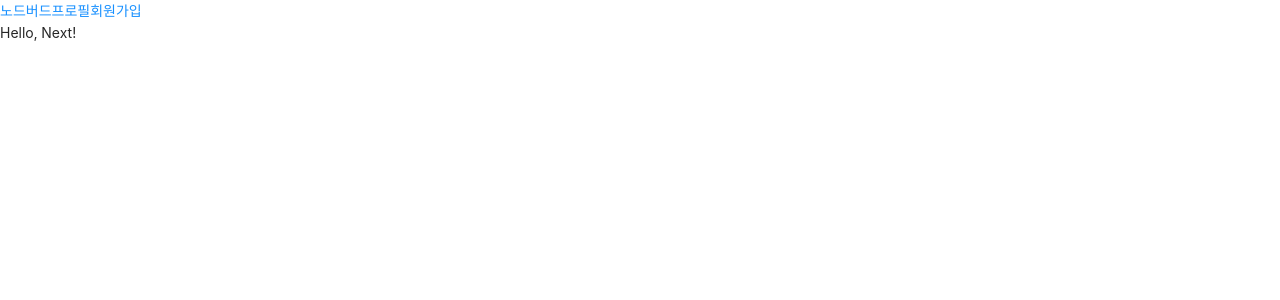
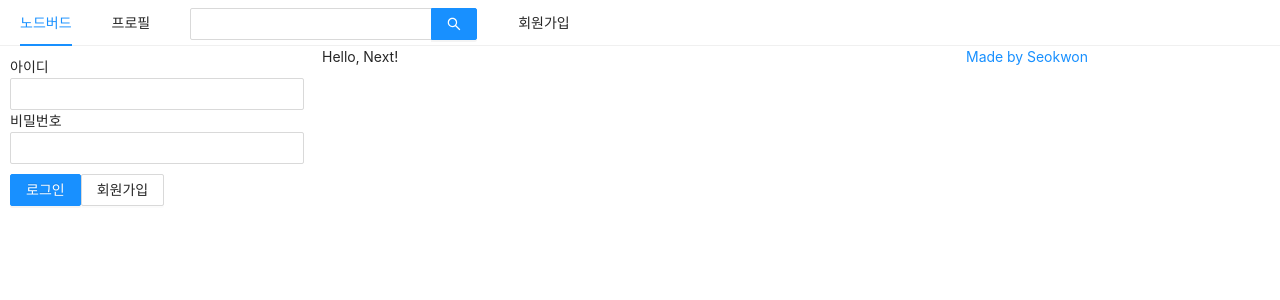
Before and after one commit to Wony56/react-nodebird, a Next.js app in the folder front/: page / in a window 1280 px wide. Shown: the top 300 px of the page. Built offline with nearby package versions, Linux system fonts and the light colour scheme.

Commit message:
Create login form, profile, user profile...

```diff
--- a/front/components/AppLayout.js
+++ b/front/components/AppLayout.js
@@ -1,18 +1,63 @@
-import React from "react";
+import React, { useState } from "react";
 import PropTypes from 'prop-types';
 import Link from 'next/link';
+import { Menu, Input, Row, Col } from 'antd';
+import UserProfile from "./UserProfile";
+import LoginForm from "./LoginForm";
+import styled from 'styled-components';
+
+const SearchInput = styled(Input.Search)`
+    vertical-align: middle;
+`;
 
 const AppLayout = ({children}) => {
+    const [isLoggedIn, setIsLoggedIn] = useState(false);
+
     return (
-        <div>
-            <div>
-                <Link href="/"><a>노드버드</a></Link>
-                <Link href="/profile"><a>프로필</a></Link>
-                <Link href="/signup"><a>회원가입</a></Link>
-            </div>
+      <div>
+        <Menu mode="horizontal">
+          <Menu.Item>
+            <Link href="/">
+              <a>노드버드</a>
+            </Link>
+          </Menu.Item>
+          <Menu.Item>
+            <Link href="/profile">
+              <a>프로필</a>
+            </Link>
+          </Menu.Item>
+          <Menu.Item>
+            <SearchInput enterButton />
+          </Menu.Item>
+          <Menu.Item>
+            <Link href="/signup">
+              <a>회원가입</a>
+            </Link>
+          </Menu.Item>
+        </Menu>
+        <Row gutter={8}>
+          <Col xs={24} md={6}>
+            {isLoggedIn ? (
+              <UserProfile setIsLoggedIn={setIsLoggedIn} />
+            ) : (
+              <LoginForm setIsLoggedIn={setIsLoggedIn} />
+            )}
+          </Col>
+          <Col xs={24} md={12}>
             {children}
-        </div>
-    )
+          </Col>
+          <Col xs={24} md={6}>
+            <a
+              href="https://github.com/BlackMonkey56"
+              target="_blank"
+              rel="noreferrer noopener"
+            >
+              Made by Seokwon
+            </a>
+          </Col>
+        </Row>
+      </div>
+    );
 }
 
 AppLayout.propTypes = {
--- /dev/null
+++ b/front/components/LoginForm.js
@@ -0,0 +1,67 @@
+import React, { useState, useCallback, useMemo } from 'react';
+import { Form, Input, Button } from 'antd';
+import Link from 'next/link';
+import styled from 'styled-components';
+
+const ButtonWrapper = styled.div`
+  margin-top: 10px;
+`;
+
+const FormWrapper = styled(Form)`
+  padding: 10px;
+`;
+
+const LoginForm = ({ setIsLoggedIn }) => {
+  const [id, setId] = useState('');
+  const [password, setPassword] = useState('');
+
+  const onChangeId = useCallback((e) => {
+    setId(e.target.value);
+  }, []);
+
+  const onChangePassword = useCallback((e) => {
+    setPassword(e.target.value);
+  }, []);
+
+  // 인라인 스타일링을 하고자 할 때,
+  // 스타일링 객체를 useMemo를 사용하여 만들어 둔다.(리렌더링 최적화를 위하여)
+  // <div style={style}>...</div>
+  // const style = useMemo(() => ({marginTop: 10}), []);
+
+  const onSubmitForm = useCallback(() => {
+    console.log(id, password);
+    setIsLoggedIn(true);
+  }, [id, password]);
+
+  return (
+    <FormWrapper onFinish={onSubmitForm}>
+      <div>
+        <label htmlFor="user-id">아이디</label>
+        <br />
+        <Input name="user-id" value={id} onChange={onChangeId} required />
+      </div>
+      <div>
+        <label htmlFor="user-password">비밀번호</label>
+        <br />
+        <Input
+          name="user-password"
+          value={password}
+          onChange={onChangePassword}
+          required
+        />
+      </div>
+      <ButtonWrapper>
+        <Button type="primary" htmlType="submit" loading={false}>
+          로그인
+        </Button>
+        <Link href="/signup">
+          <a>
+            <Button>회원가입</Button>
+          </a>
+        </Link>
+      </ButtonWrapper>
+    </FormWrapper>
+  );
+};
+
+export default LoginForm;
--- /dev/null
+++ b/front/components/UserProfile.js
@@ -0,0 +1,26 @@
+import React, { useCallback } from 'react';
+import { Card, Avatar, Button } from 'antd';
+
+const UserProfile = ({ setIsLoggedIn }) => {
+  const onLogOut = useCallback(() => {
+    setIsLoggedIn(false);
+  }, []);
+
+  return (
+    <Card
+      actions={[
+        <div key="twit">twits<br/>0</div>,
+        <div key="followings">팔로잉<br/>0</div>,
+        <div key="followers">팔로워<br/>0</div>,
+      ]}
+    >
+      <Card.Meta
+        avatar={<Avatar>SL</Avatar>}
+        title="Seokwon Lee"
+      />
+      <Button onClick={onLogOut}>로그아웃</Button>
+    </Card>
+  );
+};
+
+export default UserProfile;
--- a/front/package.json
+++ b/front/package.json
@@ -9,10 +9,13 @@
   "author": "LeeSeokWon",
   "license": "ISC",
   "dependencies": {
+    "@ant-design/icons": "^4.2.1",
+    "antd": "^4.3.3",
     "next": "^9.4.4",
     "prop-types": "^15.7.2",
     "react": "^16.13.1",
-    "react-dom": "^16.13.1"
+    "react-dom": "^16.13.1",
+    "styled-components": "^5.1.1"
   },
   "devDependencies": {
     "eslint": "^7.1.0",
```
Also changed, not shown: front/components/FollowList.js (added, +40 -0 lines), front/components/NicknameEditForm.js (added, +14 -0 lines), 2 other files (tests, documents, lock files or other folders).
